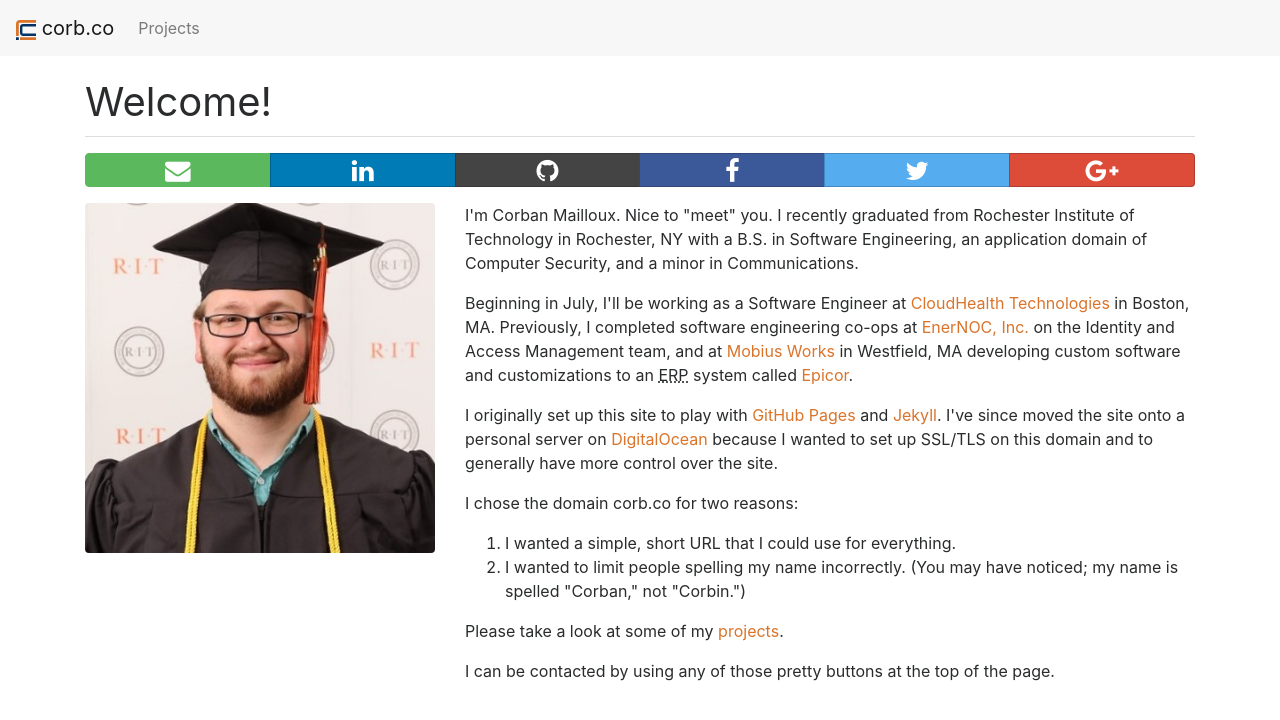
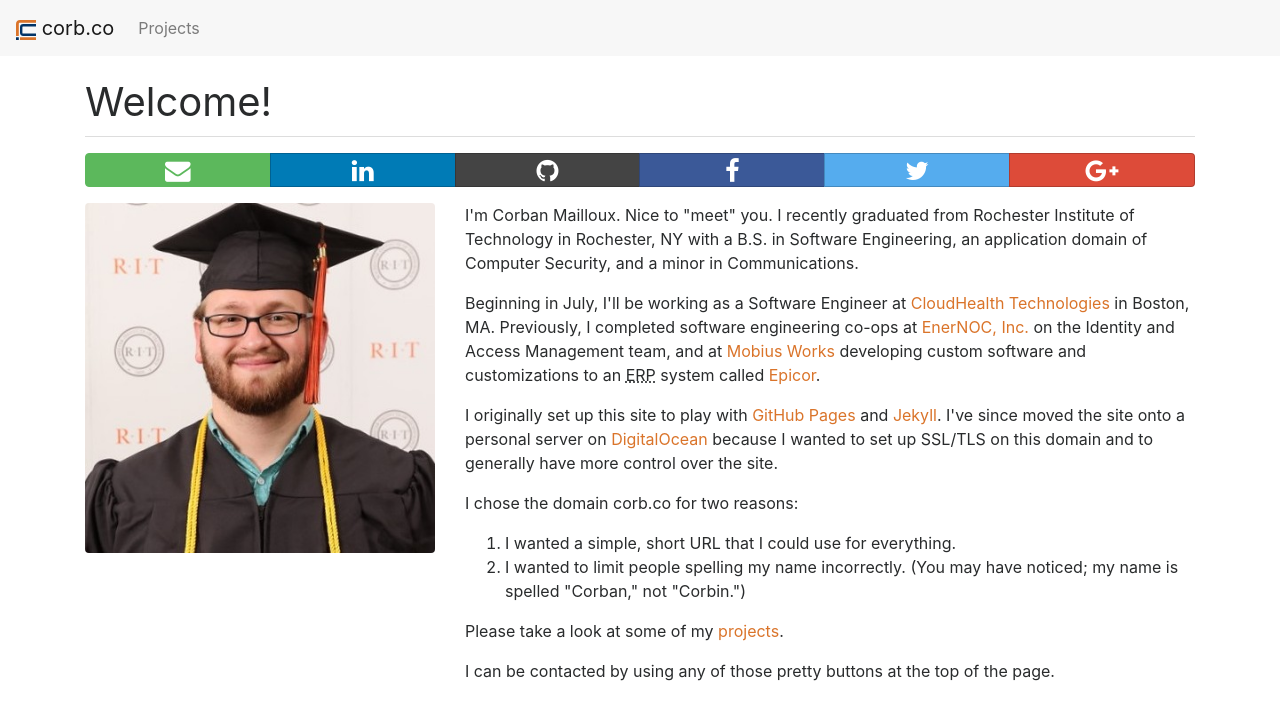
Before and after one commit to corbanmailloux/corb.co, a Jekyll site: the page built from index.html, in a window 1280 px wide. Shown: the top 720 px of the page. Built offline with Jekyll 4.4.1, drawn with Linux system fonts in a browser that asks for light colours; nearby versions of some CDN libraries; Markdown is read by kramdown in place of the engine named in the settings.

Commit message:
Remove Mobius' location.

```diff
--- a/index.html
+++ b/index.html
@@ -24,7 +24,7 @@
         </p>
         <p>
             Beginning in July, I'll be working as a Software Engineer at <a href="https://www.cloudhealthtech.com/" target="_blank">CloudHealth Technologies</a> in Boston, MA.
-            Previously, I completed software engineering co-ops at <a href="https://www.enernoc.com/" target="_blank">EnerNOC, Inc.</a> on the Identity and Access Management team, and at <a href="http://mobiusworks.com/" target="_blank">Mobius Works</a> in Westfield, MA developing custom software and customizations to an <abbr title="Enterprise Resource Planning">ERP</abbr> system called <a href="http://www.epicor.com/" target="_blank">Epicor</a>.
+            Previously, I completed software engineering co-ops at <a href="https://www.enernoc.com/" target="_blank">EnerNOC, Inc.</a> on the Identity and Access Management team, and at <a href="http://mobiusworks.com/" target="_blank">Mobius Works</a> developing custom software and customizations to an <abbr title="Enterprise Resource Planning">ERP</abbr> system called <a href="http://www.epicor.com/" target="_blank">Epicor</a>.
         </p>
         <p>
             I originally set up this site to play with <a href="https://pages.github.com/" target="_blank">GitHub Pages</a> and <a href="https://jekyllrb.com/" target="_blank">Jekyll</a>. I've since moved the site onto a personal server on <a href="https://www.digitalocean.com/" target="_blank">DigitalOcean</a> because I wanted to set up SSL/TLS on this domain and to generally have more control over the site.
```
